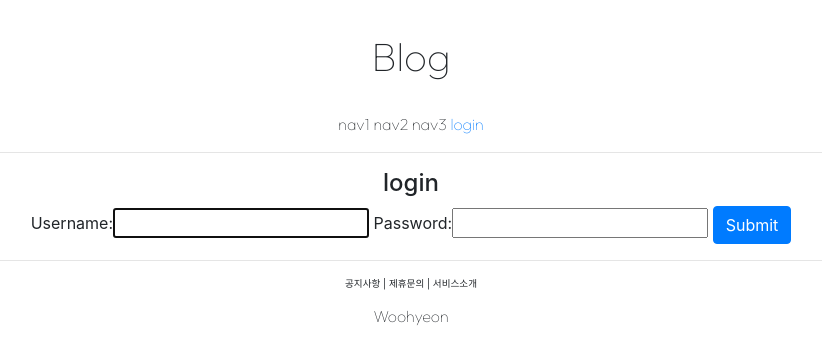
After one commit to woohaen88/django-pinterest, a Django app: page /account/login/ in a window 1280 px wide. The commit adds this page. Shown: the top 364 px of the page, without its empty margins (229-1051 px from the left). Run offline with Django 3.2, Linux system fonts and the light colour scheme.

Commit message:
Login/Logout implementation

```diff
--- /dev/null
+++ b/accountapp/templates/accountapp/login.html
@@ -0,0 +1,16 @@
+{% extends 'base.html' %}
+
+{% block content %}
+<div style="text-align: center;">
+    <div>
+        <h4>login</h4>
+    </div>
+    <div>
+        <form action="" method="post">
+            {% csrf_token %}
+            {{ form }}
+            <input type="submit" class="btn btn-primary">
+        </form>
+    </div>
+</div>
+{% endblock %}
--- a/accountapp/urls.py
+++ b/accountapp/urls.py
@@ -1,10 +1,13 @@
 from django.urls import path
 from .views import hello_world, AccountCreateView
+from django.contrib.auth.views import LoginView, LogoutView
 
 
 app_name = 'accountapp'
 
 urlpatterns = [
     path('hello_world/', hello_world, name='hello_world'),
+    path('login/', LoginView.as_view(template_name='accountapp/login.html'), name='login'),
+    path('logout/', LogoutView.as_view(), name='logout'),
     path('create/', AccountCreateView.as_view(), name='create'),
 ]
--- a/config/settings.py
+++ b/config/settings.py
@@ -138,3 +138,7 @@ STATICFILES_DIRS = [
 # https://docs.djangoproject.com/en/3.2/ref/settings/#default-auto-field
 
 DEFAULT_AUTO_FIELD = 'django.db.models.BigAutoField'
+
+from django.urls import reverse_lazy
+LOGIN_REDIRECT_URL = reverse_lazy('accountapp:hello_world')
+LOGOUT_REDIRECT_URL = reverse_lazy('accountapp:login')
--- a/templates/header.html
+++ b/templates/header.html
@@ -5,6 +5,15 @@
     <span>nav1</span>
     <span>nav2</span>
     <span>nav3</span>
-    <span>nav4</span>
+
+    {% if not user.is_authenticated %}
+    <a href="{% url 'accountapp:login' %}?next={{ request.path }}">
+        <span>login</span>
+    </a>
+    {% else %}
+    <a href="{% url 'accountapp:logout' %}?next={{ request.path }}">
+        <span>logout</span>
+    </a>
+    {% endif %}
 
 </div>
```
Also changed, not shown: accountapp/views.py (line endings or trailing spaces).
